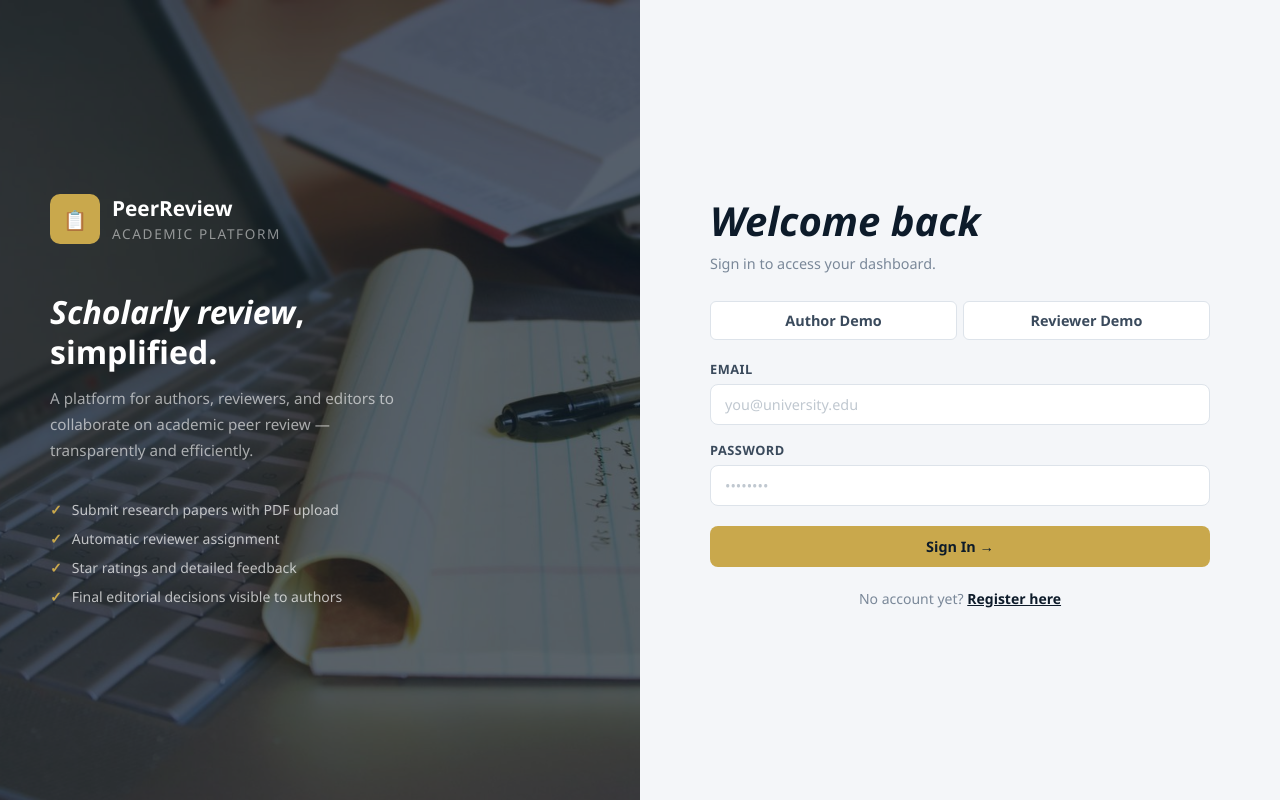
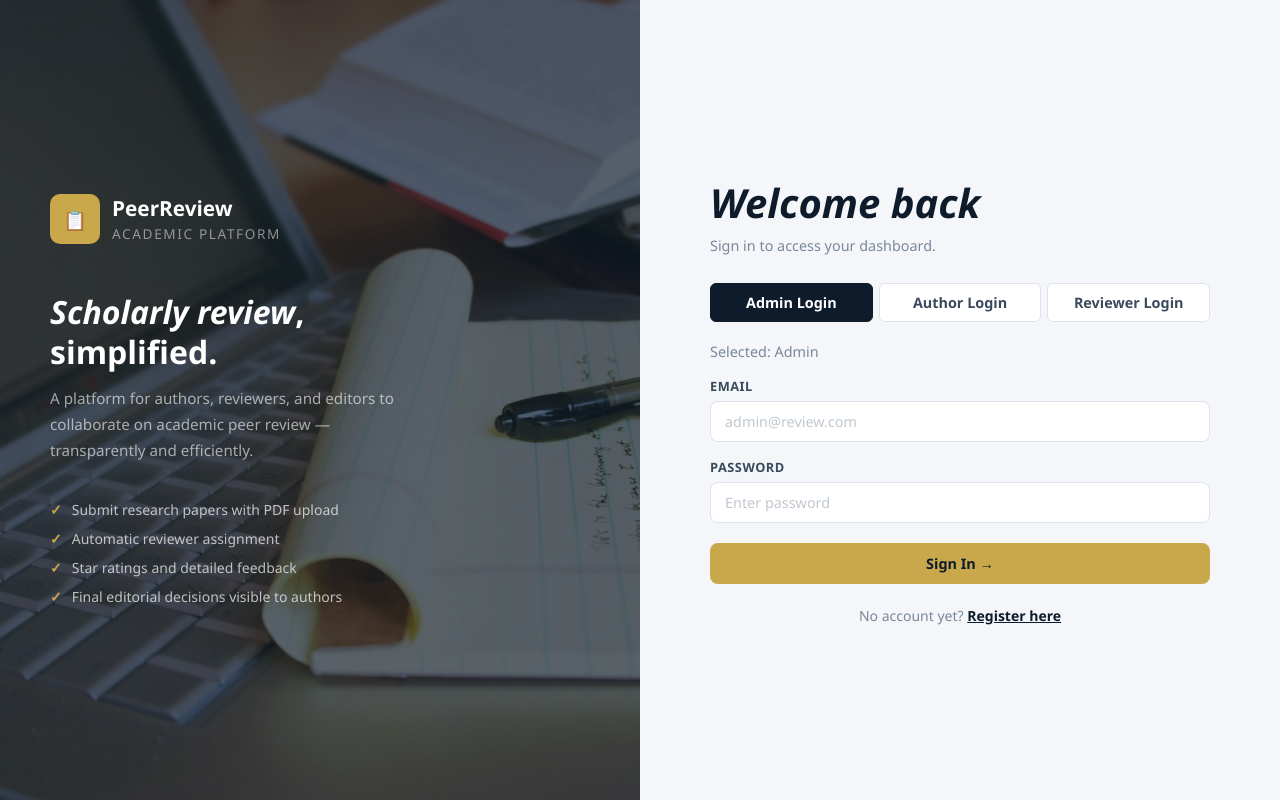
Before and after one commit to Suhani6245/PeerReview-Paper-Review-Platform, a website: page client/index.html in a window 1280 px wide. Drawn offline with Linux system fonts and the light colour scheme.

Commit message:
Minor update

```diff
--- a/client/index.html
+++ b/client/index.html
@@ -158,6 +158,11 @@
         border-color: #0d1b2a;
         color: #0d1b2a;
       }
+      .role-btn.selected {
+        background: #0d1b2a;
+        color: #fff;
+        border-color: #0d1b2a;
+      }
 
       /* Form fields */
       .field {
@@ -275,30 +280,43 @@
           <h2 class="form-title">Welcome back</h2>
           <p class="form-sub">Sign in to access your dashboard.</p>
 
-          <!-- Quick demo fill -->
+          <!-- User type selector -->
           <div class="demo-row">
             <button
-              class="demo-btn"
-              onclick="fill('author@demo.com', 'demo123')"
+              type="button"
+              class="demo-btn role-btn selected"
+              data-role="admin"
+              onclick="selectRole('admin')"
             >
-              Author Demo
+              Admin Login
             </button>
             <button
-              class="demo-btn"
-              onclick="fill('reviewer@demo.com', 'demo123')"
+              type="button"
+              class="demo-btn role-btn"
+              data-role="author"
+              onclick="selectRole('author')"
             >
-              Reviewer Demo
+              Author Login
+            </button>
+            <button
+              type="button"
+              class="demo-btn role-btn"
+              data-role="reviewer"
+              onclick="selectRole('reviewer')"
+            >
+              Reviewer Login
             </button>
           </div>
+          <div id="selected-role" style="font-size:.9rem;color:#7a8899;margin-bottom:16px">Selected: Admin</div>
 
-          <form id="frm" novalidate>
+          <form id="frm" novalidate autocomplete="off">
             <div class="field">
               <label for="email">Email</label>
-              <input type="email" id="email" placeholder="you@university.edu" />
+              <input type="email" id="email" autocomplete="off" placeholder="admin@review.com" />
             </div>
             <div class="field">
               <label for="pass">Password</label>
-              <input type="password" id="pass" placeholder="••••••••" />
+              <input type="password" id="pass" autocomplete="off" placeholder="Enter password" />
             </div>
             <button type="submit" class="btn-submit" id="sub-btn">
               Sign In →
@@ -316,10 +334,28 @@
     <script>
       if (Auth.isLoggedIn()) window.location.href = 'dashboard.html';
 
-      function fill(email, pass) {
-        document.getElementById('email').value = email;
-        document.getElementById('pass').value = pass;
+      function selectRole(role) {
+        document.querySelectorAll('.role-btn').forEach((btn) => {
+          btn.classList.toggle('selected', btn.dataset.role === role);
+        });
+
+        const emailField = document.getElementById('email');
+        const passField = document.getElementById('pass');
+        const roleLabel = document.getElementById('selected-role');
+
+        emailField.value = '';
+        passField.value = '';
+        emailField.placeholder =
+          role === 'admin'
+            ? 'admin@review.com'
+            : role === 'author'
+            ? 'author@review.com'
+            : 'reviewer@review.com';
+        passField.placeholder = 'Enter password';
+        roleLabel.textContent = 'Selected: ' + role.charAt(0).toUpperCase() + role.slice(1);
       }
+
+      selectRole('admin');
 
       document
         .getElementById('frm')
```
